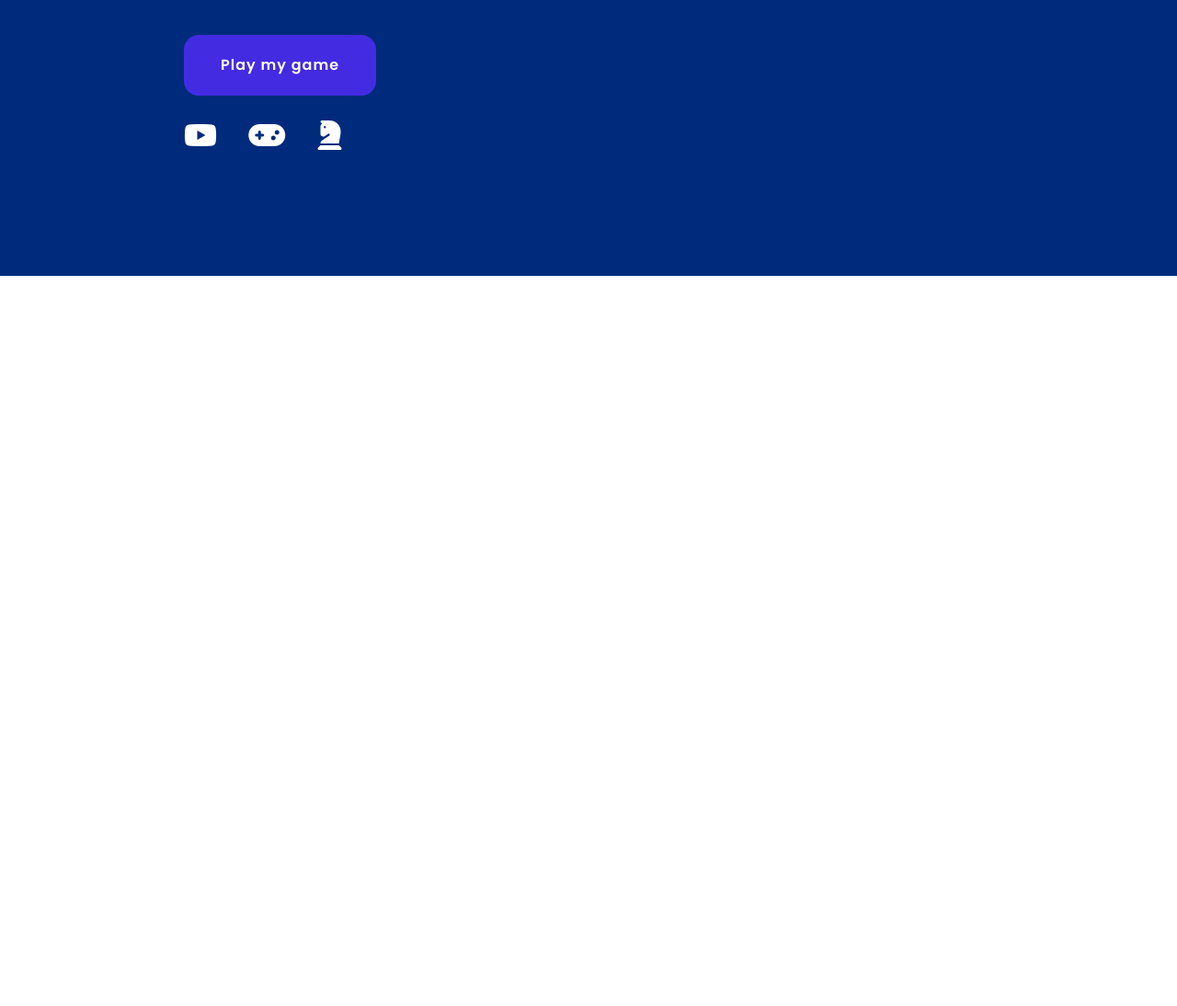
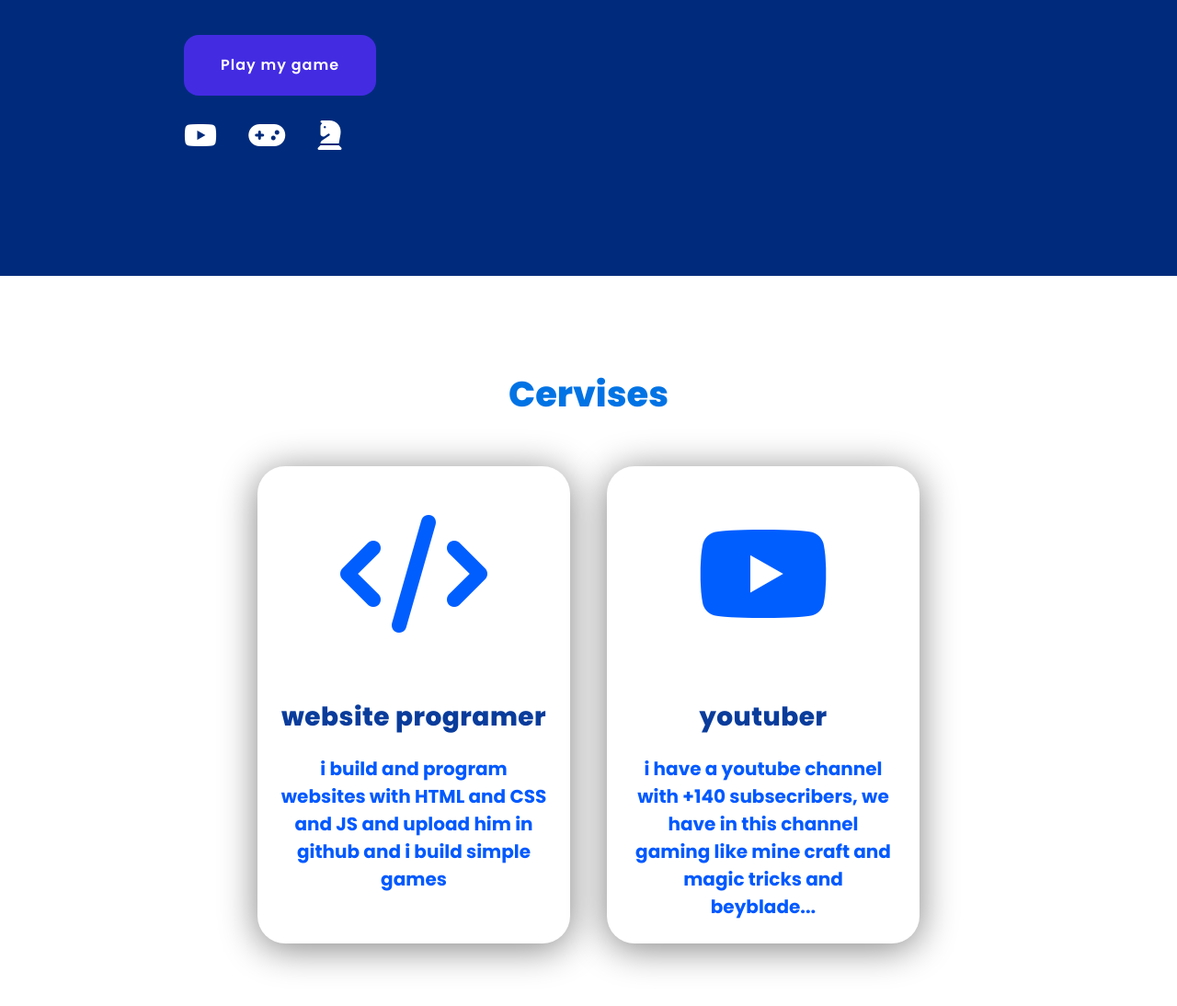
Before and after one commit to hmumuALG/main-hmumu-website, a plain HTML site: page index.html in a window 1280 px wide. Shown: the part 500-1594 px from the top of the page at 92% size. Before the commit the page ends 800 px from the top, so only its background shows below. Drawn offline with Linux system fonts and the light colour scheme.

Commit message:
Update index.html

```diff
--- a/index.html
+++ b/index.html
@@ -30,6 +30,28 @@
             </div>
         </div>
     </section>
-
+    <section class="cards" id="Services">
+        <h1 class="title">Cervises</h1>
+        <div class="content">
+            <div class="card">
+                <div class="icon">
+                    <i class="fa-solid fa-code" style="color: #005eff;"></i>
+                </div>
+                <div class="info">
+                    <h2>website programer</h2>
+                    <h3>i build and program websites with HTML and CSS and JS and upload him in github and i build simple games</h3>
+                </div>
+            </div>
+            <div class="card">
+                <div class="icon">
+                    <i class="fa-brands fa-youtube" style="color: #005eff;"></i>
+                </div>
+                <div class="info">
+                    <h2>youtuber</h2>
+                    <h3>i have a youtube channel with +140 subsecribers, we have in this channel gaming like mine craft and magic tricks and beyblade...</h3>
+                </div>
+            </div>
+        </div>
+    </section>
 </body>
 </html>
```
